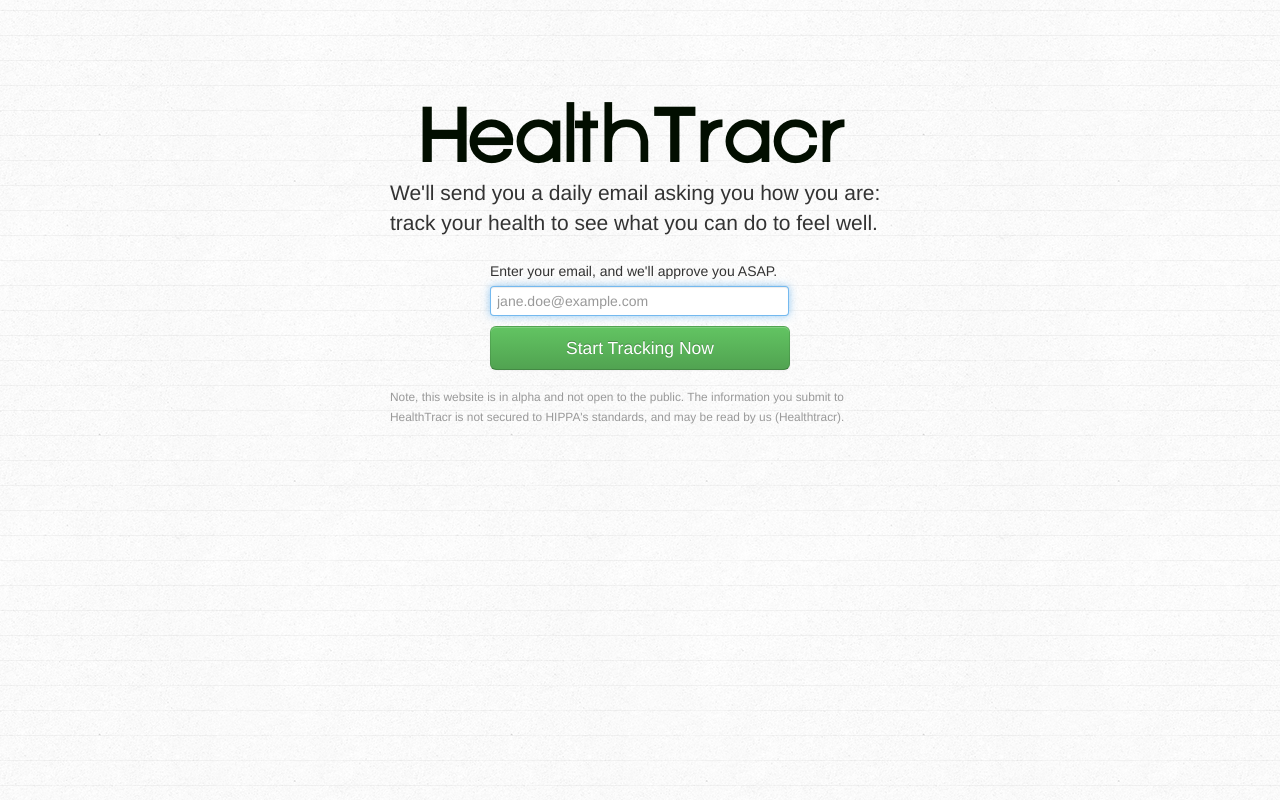
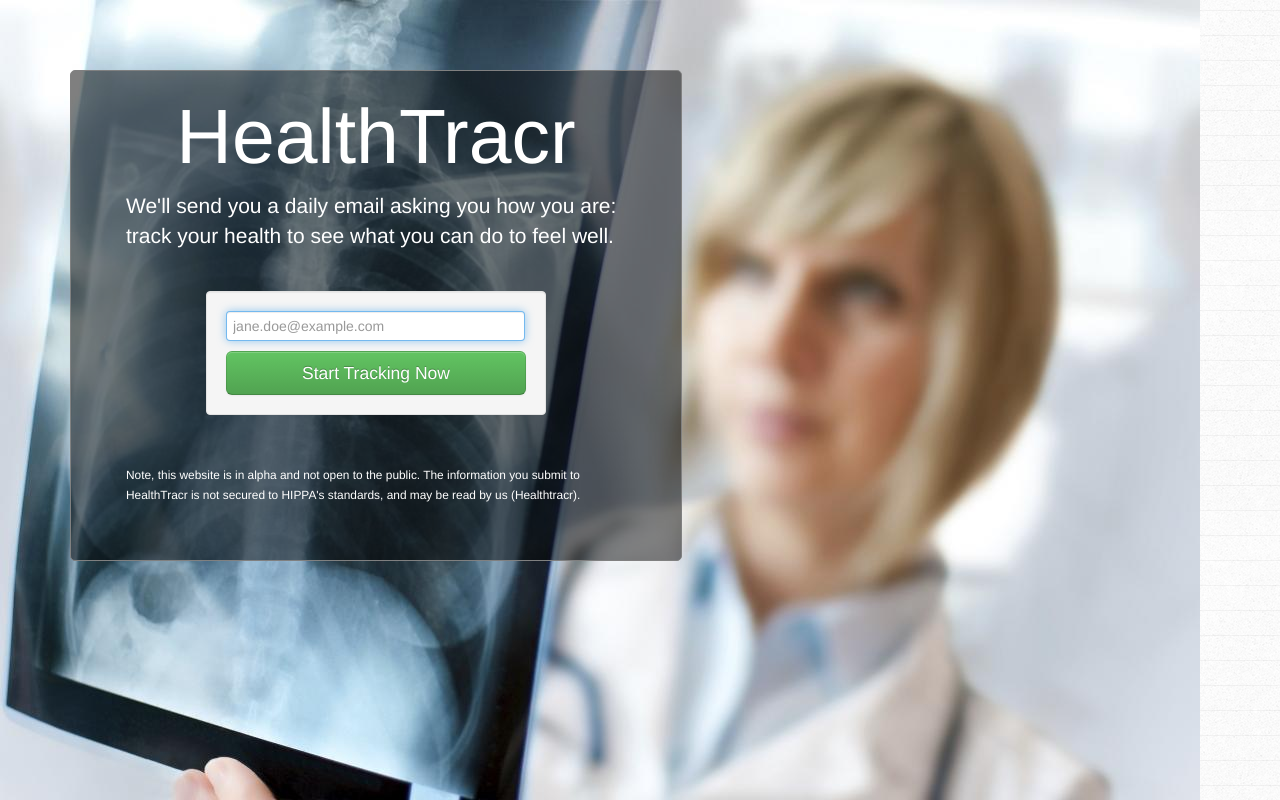
Before and after one commit to ihodes/healthtracker, a Flask app: page / in a window 1280 px wide. Run offline with Flask 2, Linux system fonts and the light colour scheme.

Commit message:
improve landing page

```diff
--- a/healthtracker/static/css/style.css
+++ b/healthtracker/static/css/style.css
@@ -1,9 +1,17 @@
 body { background: url("/static/img/bg.png"); }
 
-.sign-up { width: 500px; margin: 40px auto 0; padding: 55px; }
-.sign-up img.wordmark { margin-left: 20px; width: 447px; }
-.sign-up form { width: 300px; margin: 23px auto 0; }
+.bg-img { background: url("/static/img/bg-img.jpg");
+          width:1200px; height:800px;
+          position: fixed; top: 0; left: 0; z-index: -1;}
+
+.sign-up { width: 500px; margin: 70px 70px 0; padding: 55px;
+         border: 1px solid grey; border-radius: 5px; background: rgba(0,0,0,.5);}
+.sign-up .lead { color: white; }
+.sign-up .wordmark { text-align: center; margin-bottom: 45px;
+                     font: 'Open Sans', sans-serif; font-size: 77px; color: white; }
+.sign-up form { width: 300px; margin: 40px auto 0; }
 .sign-up form input { width: 285px; }
-.sign-up .privacy-notice { margin-top: 17px; display: block; }
+.sign-up form label { }
+.sign-up .privacy-notice { margin-top: 50px; display: block; color: white; }
 
 .tracker-holder { margin-top: 33px; }
--- a/healthtracker/templates/landing.html
+++ b/healthtracker/templates/landing.html
@@ -1,9 +1,8 @@
 {% extends "layout.html" %}
 {% block body %}
-<div class="container">
-
+<div class="bg-img"></div>
 <div class="sign-up">
-    <img class="wordmark" src="/static/img/healthtracker_wordmark.png" alt="wordmark">
+  <div class="wordmark">HealthTracr</div>
   <p class="lead">
     We'll send you a daily email asking you how you are: track your health to see what you can do to feel well.
   </p>
@@ -14,8 +13,7 @@
     {% endfor %}
   {% endif %}
   {% endwith %}
-    <form action="/subscribe" method="post" class="form">
-      <label>Enter your email, and we'll approve you ASAP.</label>
+  <form action="/subscribe" method="post" class="form well">
     <input type="text" placeholder="jane.doe@example.com" name="email" autofocus/>
 
     <input type="submit" name="submit"
@@ -25,7 +23,4 @@
 
   <small class="muted privacy-notice">Note, this website is in alpha and not open to the public. The information you submit to HealthTracr is not secured to HIPPA's standards, and may be read by us (Healthtracr).</small>
 </div>
-
-</div>
-
 {% endblock %}
--- a/healthtracker/templates/layout.html
+++ b/healthtracker/templates/layout.html
@@ -12,6 +12,8 @@
     <link rel="stylesheet" href="static/css/bootstrap-responsive.min.css">
     <link rel="stylesheet" href="static/css/style.css">
 
+    <link href="http://fonts.googleapis.com/css?family=Open+Sans:700" rel="stylesheet" type="text/css">
+
     {% block head %}{% endblock %}
   </head>
 
```
Also changed, not shown: healthtracker/static/img/bg-img.jpg (added). Lines whose indentation alone changed are shown as unchanged.
